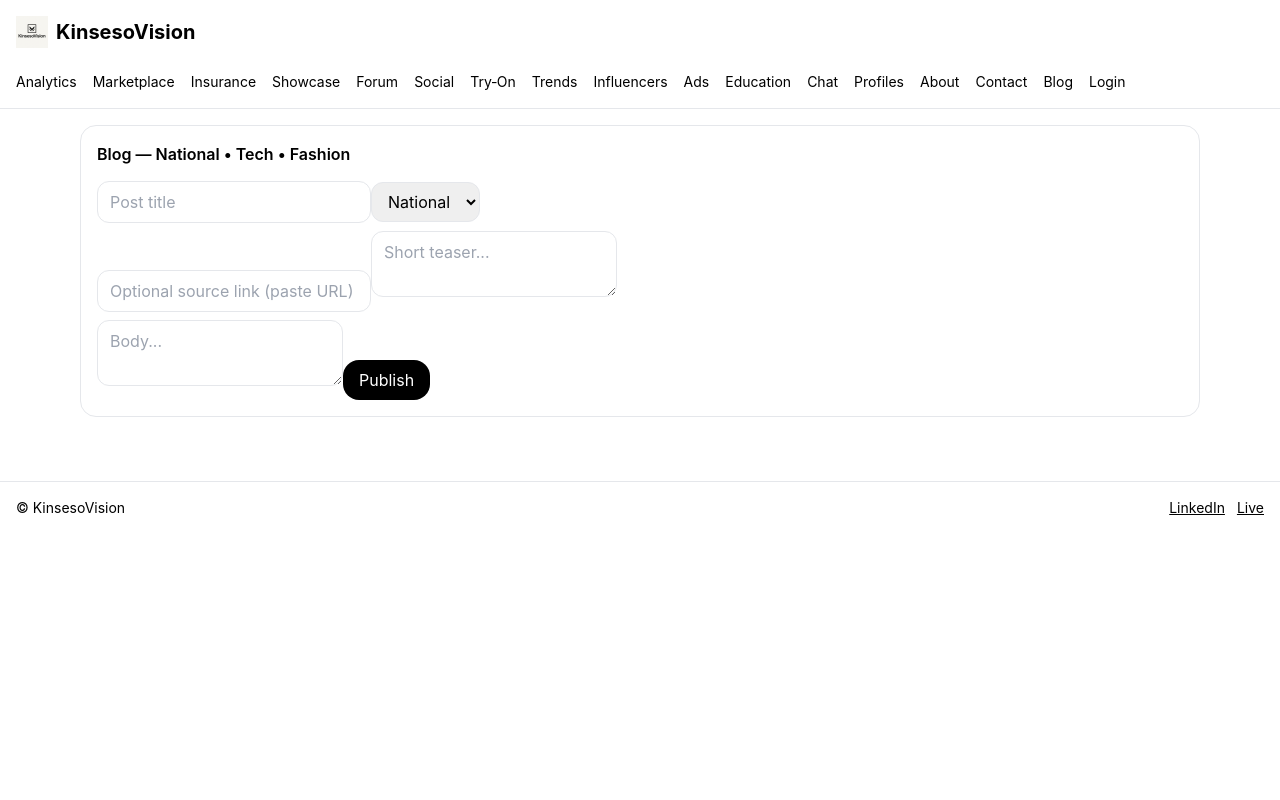
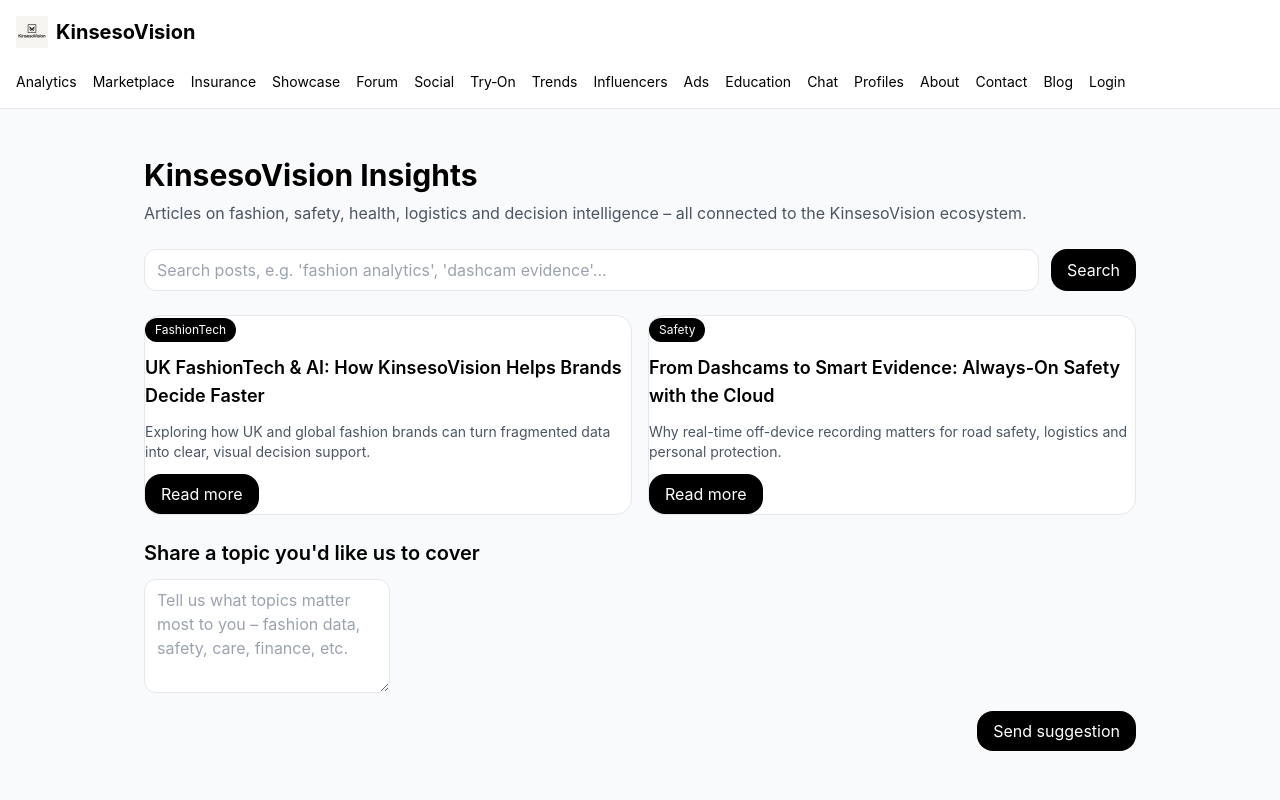
Before and after one commit to Kinseso/KinsesoVision, a Next.js app: page /blog in a window 1280 px wide. Shown: the top 800 px of the page. Built offline with nearby package versions, Linux system fonts and the light colour scheme.

Commit message:
Update page.tsx
Fix blog UI imports to use relative paths

```diff
--- a/app/blog/page.tsx
+++ b/app/blog/page.tsx
@@ -1,39 +1,72 @@
-"use client";
-import { useState } from "react";
-import { Card, CardTitle } from "@/components/ui/card";
-import { Button } from "@/components/ui/button";
-import { Input } from "@/components/ui/input";
-import { Textarea } from "@/components/ui/textarea";
-import { Badge } from "@/components/ui/badge";
-type Post = { id:number, title:string, category:"National"|"Tech"|"Fashion", teaser:string, body:string, link?:string, date:string };
-export default function Page(){
-  const [posts,setPosts]=useState<Post[]>([]);
-  const [title,setTitle]=useState(""); const [cat,setCat]=useState<Post["category"]>("National"); const [teaser,setTeaser]=useState(""); const [body,setBody]=useState(""); const [link,setLink]=useState("");
-  const add=()=>{ if(!title.trim()) return; const p: Post = { id: Date.now(), title: title.trim(), category: cat, teaser: teaser.trim(), body: body.trim(), link: link.trim()||undefined, date: new Date().toISOString().slice(0,10) }; setPosts(ps=>[p, ...ps]); setTitle(""); setTeaser(""); setBody(""); setLink(""); };
-  return <main className="max-w-6xl mx-auto p-4 space-y-4">
-    <div className="border rounded-2xl p-4">
-      <CardTitle className="mb-2">Blog — National • Tech • Fashion</CardTitle>
-      <div className="grid md:grid-cols-2 gap-3">
-        <div className="space-y-2">
-          <Input placeholder="Post title" value={title} onChange={e=>setTitle(e.target.value)}/>
-          <select className="border rounded-xl px-3 py-2" value={cat} onChange={e=>setCat(e.target.value as any)}>
-            <option>National</option><option>Tech</option><option>Fashion</option>
-          </select>
-          <Input placeholder="Optional source link (paste URL)" value={link} onChange={e=>setLink(e.target.value)}/>
-          <Textarea placeholder="Short teaser..." value={teaser} onChange={e=>setTeaser(e.target.value)}/>
-          <Textarea placeholder="Body..." value={body} onChange={e=>setBody(e.target.value)}/>
-          <Button onClick={add}>Publish</Button>
+import { Card } from "../../src/components/ui/card";
+import { Badge } from "../../src/components/ui/badge";
+import { Button } from "../../src/components/ui/button";
+import { Input } from "../../src/components/ui/input";
+import { Textarea } from "../../src/components/ui/textarea";
+
+const mockPosts = [
+  {
+    id: 1,
+    title: "UK FashionTech & AI: How KinsesoVision Helps Brands Decide Faster",
+    tag: "FashionTech",
+    intro:
+      "Exploring how UK and global fashion brands can turn fragmented data into clear, visual decision support.",
+  },
+  {
+    id: 2,
+    title: "From Dashcams to Smart Evidence: Always-On Safety with the Cloud",
+    tag: "Safety",
+    intro:
+      "Why real-time off-device recording matters for road safety, logistics and personal protection.",
+  },
+];
+
+export default function BlogPage() {
+  return (
+    <main className="min-h-screen bg-gray-50">
+      <section className="max-w-5xl mx-auto py-12 px-4 space-y-6">
+        <header className="space-y-2">
+          <h1 className="text-3xl font-bold">KinsesoVision Insights</h1>
+          <p className="text-gray-600">
+            Articles on fashion, safety, health, logistics and decision
+            intelligence – all connected to the KinsesoVision ecosystem.
+          </p>
+        </header>
+
+        <form className="flex flex-col md:flex-row gap-3">
+          <Input
+            placeholder="Search posts, e.g. 'fashion analytics', 'dashcam evidence'..."
+            className="flex-1"
+          />
+          <Button type="submit">Search</Button>
+        </form>
+
+        <div className="grid gap-4 md:grid-cols-2">
+          {mockPosts.map((post) => (
+            <Card key={post.id} className="space-y-3">
+              <Badge>{post.tag}</Badge>
+              <h2 className="text-lg font-semibold">{post.title}</h2>
+              <p className="text-sm text-gray-600">{post.intro}</p>
+              <Button variant="outline" type="button">
+                Read more
+              </Button>
+            </Card>
+          ))}
         </div>
-      </div>
-    </div>
-    <div className="grid md:grid-cols-2 gap-3">
-      {posts.map(p=>(<div key={p.id} className="border rounded-2xl p-4">
-        <div className="flex items-center justify-between mb-2"><CardTitle>{p.title}</CardTitle><Badge>{p.category}</Badge></div>
-        <div className="text-xs opacity-60 mb-2">{p.date}</div>
-        <div className="text-sm mb-2">{p.teaser}</div>
-        <div className="text-sm opacity-80 whitespace-pre-wrap">{p.body}</div>
-        {p.link && <a className="text-sm underline mt-2 inline-block" href={p.link} target="_blank">Read source</a>}
-      </div>))}
-    </div>
-  </main>;
+
+        <section className="mt-8 space-y-3">
+          <h2 className="text-xl font-semibold">
+            Share a topic you&apos;d like us to cover
+          </h2>
+          <Textarea
+            rows={4}
+            placeholder="Tell us what topics matter most to you – fashion data, safety, care, finance, etc."
+          />
+          <div className="flex justify-end">
+            <Button type="button">Send suggestion</Button>
+          </div>
+        </section>
+      </section>
+    </main>
+  );
 }
```
